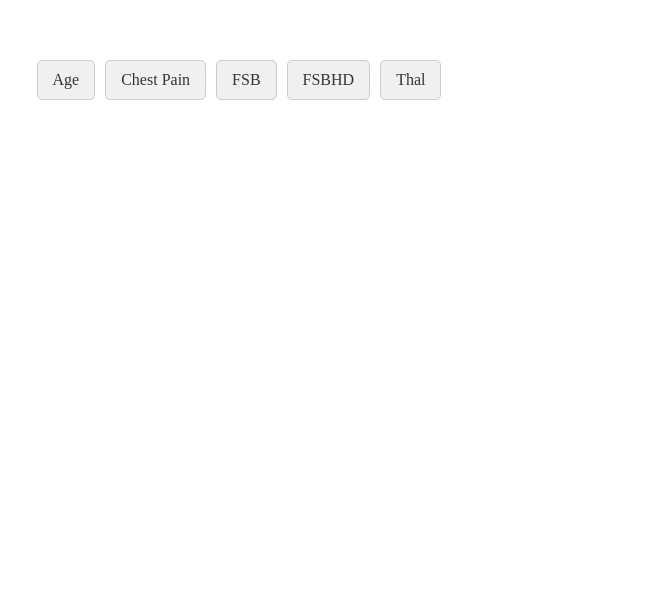
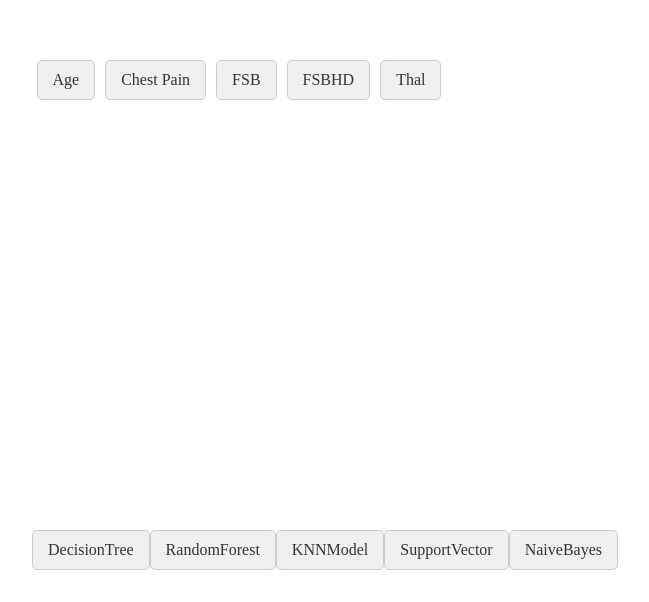
Before and after one commit to sahilvunnam/AISC-Heart-Disease-FrontEnd, a React (Vite) app: page / in a window 1280 px wide. Shown: the part 1120-1722 px from the top of the page, without its empty margins (305-954 px from the left). Before the commit the page ends 1632 px from the top, so only its background shows below. Built offline with nearby package versions, Linux system fonts and the light colour scheme.

Commit message:
FinishedWebsite

```diff
--- a/src/FirstPageFolder/FirstPage.css
+++ b/src/FirstPageFolder/FirstPage.css
@@ -15,11 +15,9 @@
     margin: 30px 0px;
 }
 
-
-.subtitle{
+.subtitle {
     font-size: 40px;
     margin-bottom: 20px;
-
 }
 
 .FirstRow, .SecondRow {
@@ -38,11 +36,9 @@
     padding: 10px;
 }
 
-
 .headshot {
     width: 175px;
     height: 175px;
-
     border-radius: 100%;
     object-fit: cover;
     margin-bottom: 5px;
@@ -73,7 +69,11 @@
     margin: 20px 0;
 }
 
-.label-button {
+.third-page-container {
+    padding-right: 20px;
+}
+
+.label-button, .accuracy-button {
     padding: 10px 15px;
     font-size: 16px;
     color: #333;
@@ -84,13 +84,13 @@
     transition: background-color 0.3s ease;
 }
 
-.label-button.active {
+.label-button.active, .accuracy-button.active {
     background-color: #007bff;
     color: white;
     border-color: #007bff;
 }
 
-.label-button:hover {
+.label-button:hover, .accuracy-button:hover {
     background-color: #e0e0e0;
 }
 
@@ -103,9 +103,20 @@
 }
 
 .display-image {
-    width: 700;
-    height: 500px;
+    width: 800px;
+    height: 600px;
     border: 2px solid #ddd;
     border-radius: 8px;
     transition: transform 0.3s ease;
 }
+
+.ThirdPage {
+    margin-top: 50px;
+    text-align: center;
+}
+
+.accuracy-display {
+    margin-top: 20px;
+    font-size: 24px;
+    color: black;
+}
--- a/src/FirstPageFolder/FirstPage.jsx
+++ b/src/FirstPageFolder/FirstPage.jsx
@@ -25,6 +25,7 @@ function Card({ headshot, name, role }) {
 
 const FirstPage = () => {
     const [selectedImage, setSelectedImage] = useState(null);
+    const [selectedAccuracy, setSelectedAccuracy] = useState(null);
 
     // Map of labels to images
     const images = {
@@ -33,6 +34,15 @@ const FirstPage = () => {
         FSB: fsbImage,
         FSBHD: fsbHDImage,
         Thal: thalImage
+    };
+
+    // Map of ML Models to accuracies
+    const accuracies = {
+        DecisionTree: 99.03,
+        RandomForest: 100.00,
+        KNNModel: 93.18,
+        SupportVector: 75.00,
+        NaiveBayes: 88.31,
     };
 
     return (
@@ -79,9 +89,23 @@ const FirstPage = () => {
             </div>
 
             <div className="ThirdPage">
-                <div>
+                <div className="third-page-container">
+                    {Object.keys(accuracies).map((label) => (
+                        <button
+                            key={label}
+                            onClick={() => setSelectedAccuracy(accuracies[label])}
+                            className={`accuracy-button ${selectedAccuracy == accuracies[label] ? 'active' : ''}`}
+                        >
+                            {label}
+                        </button>
+                    ))}
+                </div>
 
-                </div>
+                {selectedAccuracy != null && (
+                    <div className="accuracy-display">
+                        <p>Model Accuracy: {selectedAccuracy}</p>
+                    </div>
+                )}
             </div>
         </>
     );
```
